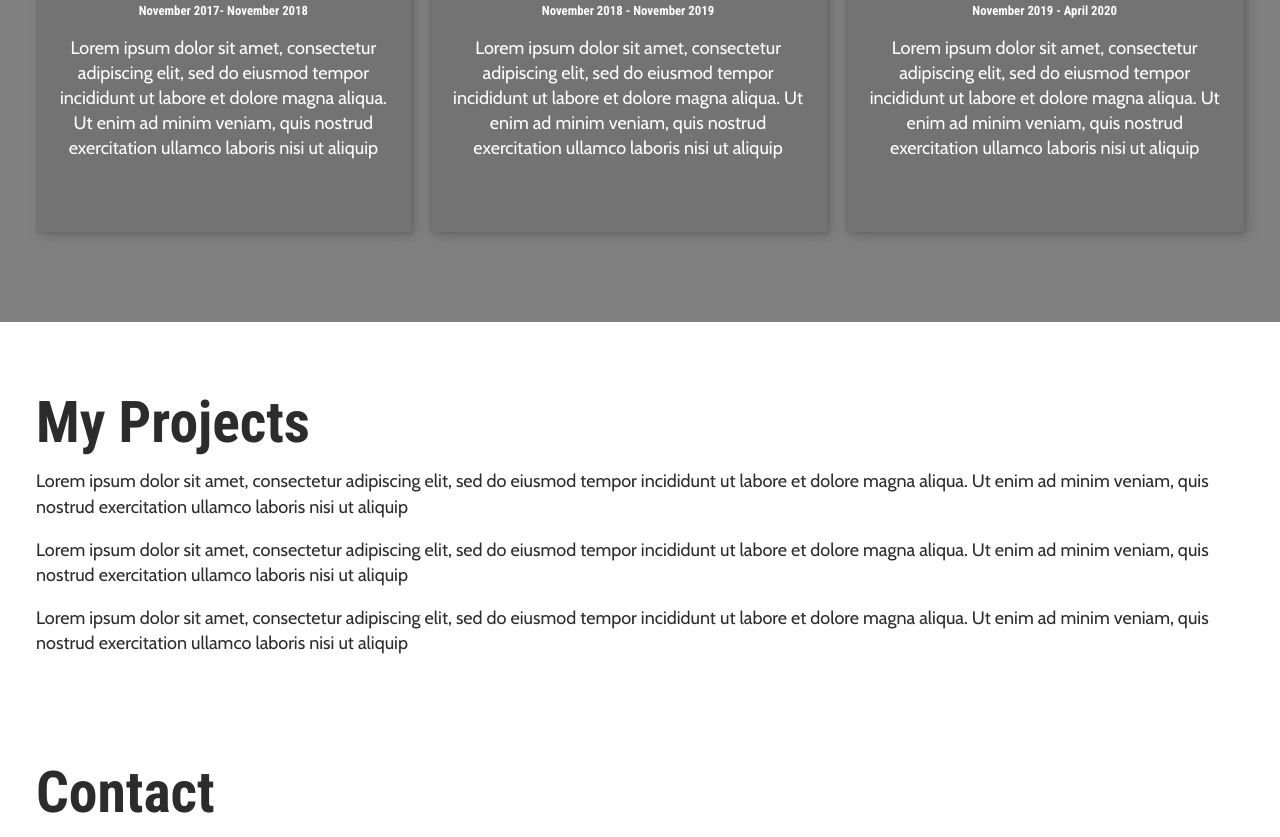
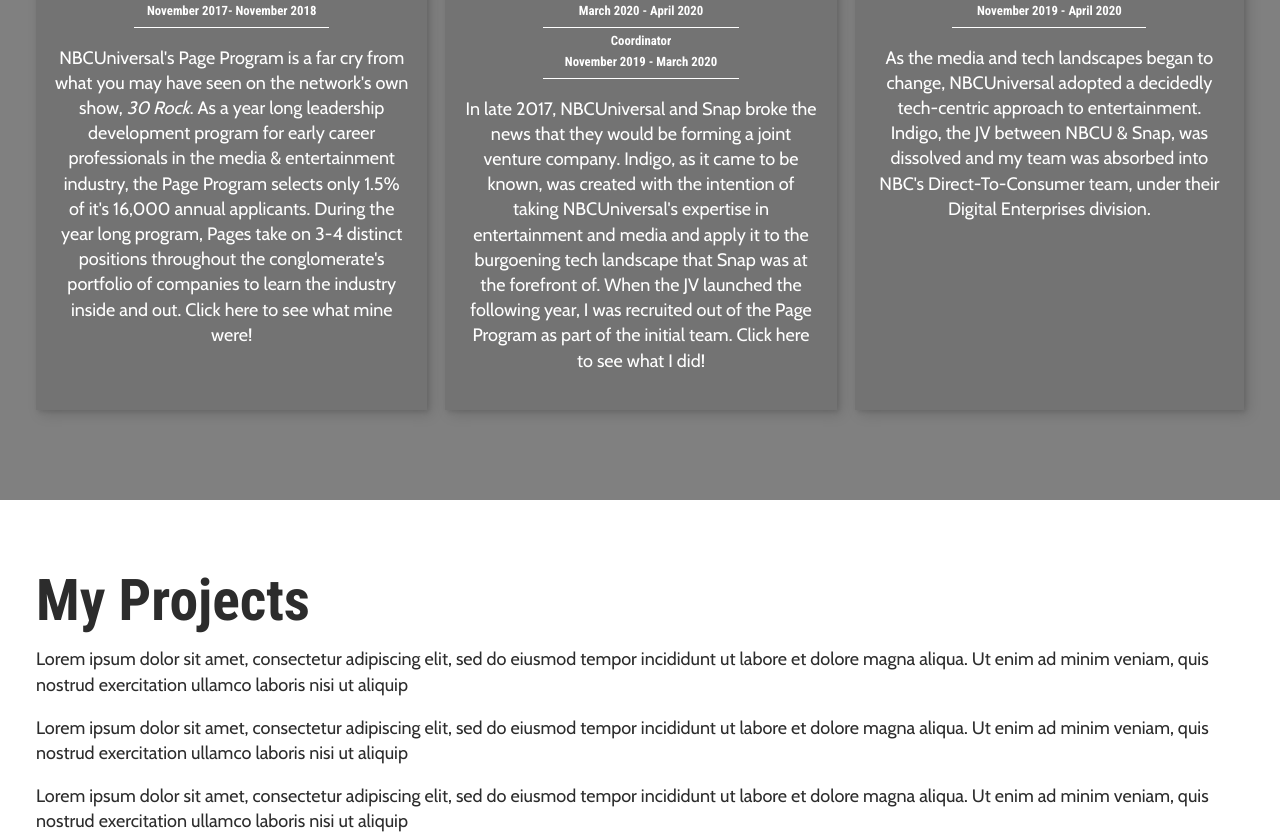
Before and after one commit to NebjaminCode/BenjaminCode, a plain HTML site: page index.html in a window 1280 px wide. Shown: the part 1350-2187 px from the top of the page. Drawn offline with nearby package versions, Linux system fonts and the light colour scheme.

Commit message:
updated job descriptions

```diff
--- a/index.html
+++ b/index.html
@@ -85,7 +85,10 @@
                         <h3 class="job_title">NBCU Page Program</h3>
                         <h4 class="years">November 2017- November 2018</h4>
 
-                        <p class="job_desc">Lorem ipsum dolor sit amet, consectetur adipiscing elit, sed do eiusmod tempor incididunt ut labore et dolore magna aliqua. Ut enim ad minim veniam, quis nostrud exercitation ullamco laboris nisi ut aliquip
+                        <div id="bar"></div>
+
+                        <p class="job_desc">
+                            NBCUniversal's Page Program is a far cry from what you may have seen on the network's own show, <i>30 Rock</i>. As a year long leadership development program for early career professionals in the media & entertainment industry, the Page Program selects only 1.5% of it's 16,000 annual applicants. During the year long program, Pages take on 3-4 distinct positions throughout the conglomerate's portfolio of companies to learn the industry inside and out. Click here to see what mine were!
                         </p>
                     </div>
 
@@ -95,9 +98,17 @@
                         </div>
 
                         <h3 class="job_title">Project Coordinator</h3>
-                        <h4 class="years">November 2018 - November 2019</h4>
+                        <h4 class="years">March 2020 - April 2020</h4>
 
-                        <p class="job_desc">Lorem ipsum dolor sit amet, consectetur adipiscing elit, sed do eiusmod tempor incididunt ut labore et dolore magna aliqua. Ut enim ad minim veniam, quis nostrud exercitation ullamco laboris nisi ut aliquip
+                        <div id="bar"></div>
+
+                        <h4 class="job_title">Coordinator</h4>
+                        <h4 class="years">November 2019 - March 2020</h4>
+
+                        <div id="bar"></div>
+
+                        <p class="job_desc">
+                            In late 2017, NBCUniversal and Snap broke the news that they would be forming a joint venture company. Indigo, as it came to be known, was created with the intention of taking NBCUniversal's expertise in entertainment and media and apply it to the burgoening tech landscape that Snap was at the forefront of. When the JV launched the following year, I was recruited out of the Page Program as part of the initial team. Click here to see what I did!
                         </p>
                     </div>
 
@@ -109,7 +120,10 @@
                         <h3 class="job_title">Project Coordinator</h3>
                         <h4 class="years">November 2019 - April 2020</h4>
 
-                        <p class="job_desc">Lorem ipsum dolor sit amet, consectetur adipiscing elit, sed do eiusmod tempor incididunt ut labore et dolore magna aliqua. Ut enim ad minim veniam, quis nostrud exercitation ullamco laboris nisi ut aliquip
+                        <div id="bar"></div>
+
+                        <p class="job_desc">
+                            As the media and tech landscapes began to change, NBCUniversal adopted a decidedly tech-centric approach to entertainment. Indigo, the JV between NBCU & Snap, was dissolved and my team was absorbed into NBC's Direct-To-Consumer team, under their Digital Enterprises division.
                         </p>
                     </div>
 
@@ -119,6 +133,23 @@
             <!-- My Projects -->
             <section class="projects" id="projects">
             <h2 class="section__title">My Projects</h2>
+            <div class="project--example">
+                <p>Lorem ipsum dolor sit amet, consectetur adipiscing elit, sed do eiusmod tempor incididunt ut labore et dolore magna aliqua. Ut enim ad minim veniam, quis nostrud exercitation ullamco laboris nisi ut aliquip
+                </p>
+            </div>
+            <div class="project--example">
+                <p>Lorem ipsum dolor sit amet, consectetur adipiscing elit, sed do eiusmod tempor incididunt ut labore et dolore magna aliqua. Ut enim ad minim veniam, quis nostrud exercitation ullamco laboris nisi ut aliquip
+                </p>
+            </div>
+            <div class="project--example">
+                <p>Lorem ipsum dolor sit amet, consectetur adipiscing elit, sed do eiusmod tempor incididunt ut labore et dolore magna aliqua. Ut enim ad minim veniam, quis nostrud exercitation ullamco laboris nisi ut aliquip
+                </p>
+            </div>
+            </section>
+
+            <!-- My Skills -->
+            <section class="projects" id="projects">
+            <h2 class="section__title">My Skills</h2>
             <div class="project--example">
                 <p>Lorem ipsum dolor sit amet, consectetur adipiscing elit, sed do eiusmod tempor incididunt ut labore et dolore magna aliqua. Ut enim ad minim veniam, quis nostrud exercitation ullamco laboris nisi ut aliquip
                 </p>
--- a/style.css
+++ b/style.css
@@ -266,6 +266,15 @@ nav {
     0.125em 0.125em 0.25em rgba(0,0,0,.1);
 }
 
+#bar {
+    content: "";
+    height: 1px;
+    width: 55%;
+    background: white;
+    margin: auto;
+    margin-top: .5em;
+}
+
 .job_img_container {
     top: 0;
     display: flex;
```
